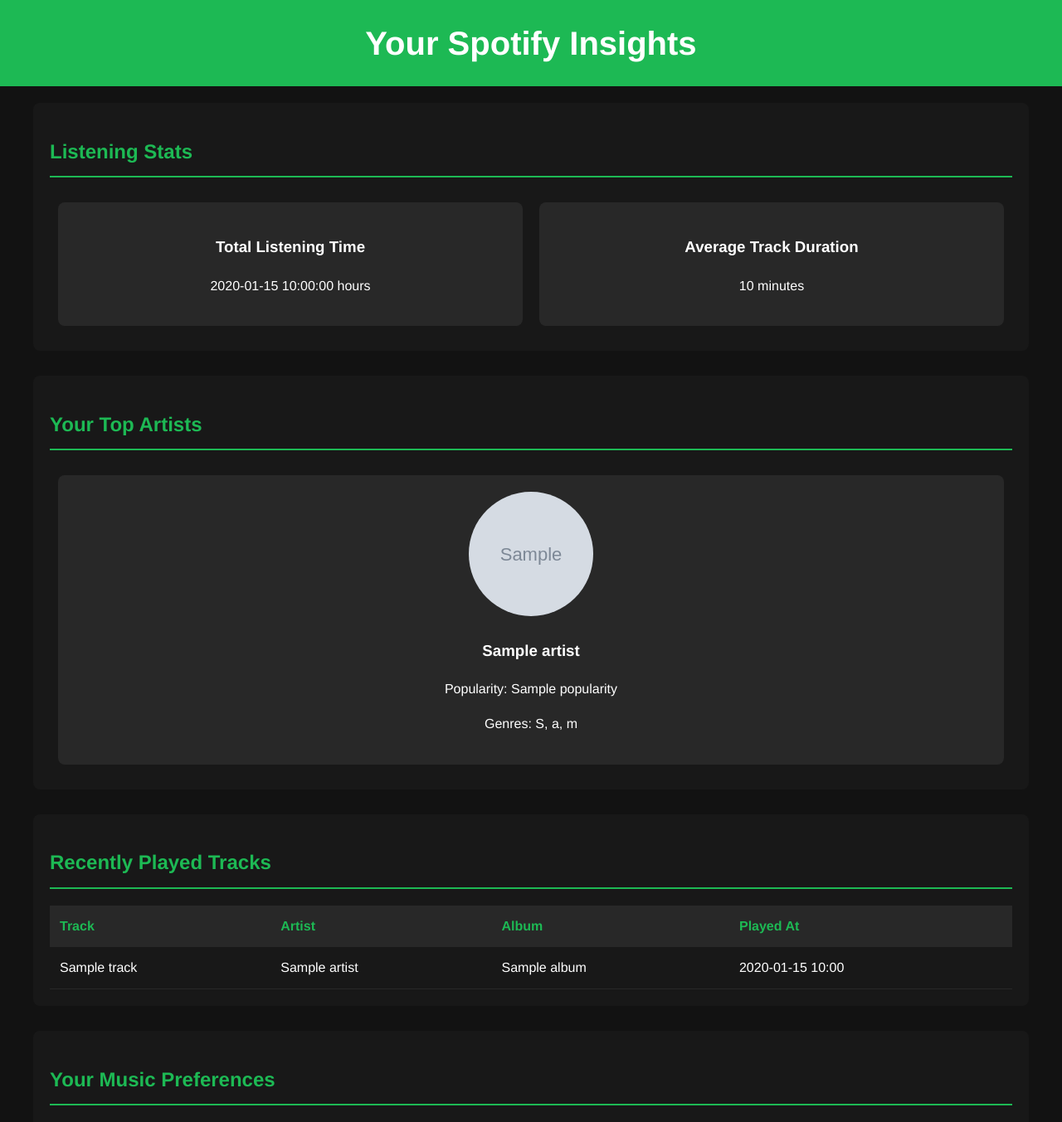
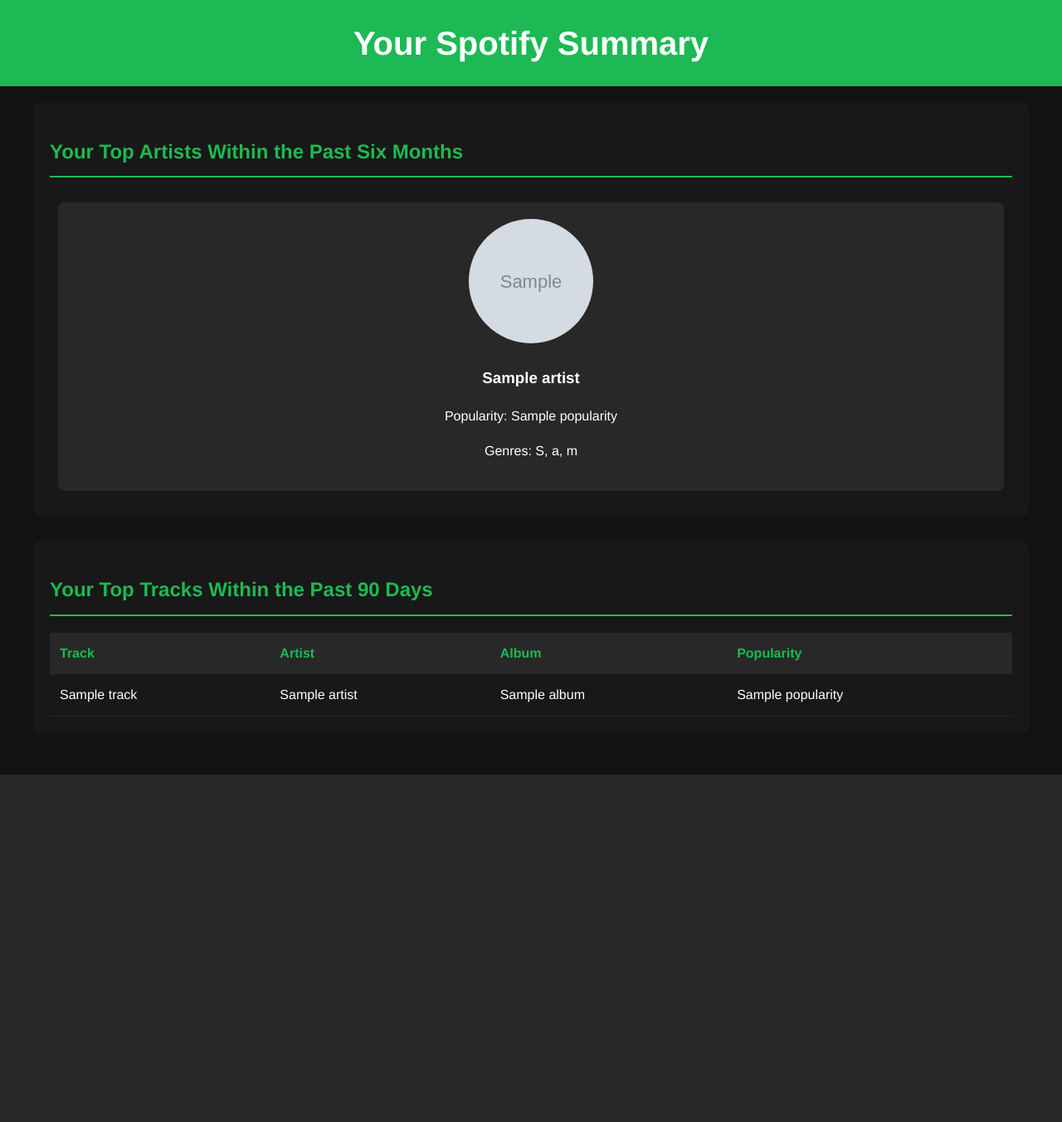
Before and after one commit to jardondaful/Spotify-Data-Analytics-Dashboard, a Flask app: template templates/index.html in a window 1280 px wide. Shown: the top 1353 px of the page at 83% size. After the commit the page ends 934 px from the top, so only its background shows below. Run offline with Flask 3, Linux system fonts and the light colour scheme; the template is opened without the code that fills it: most values are stand-ins (such as "Sample title", 1, 10 or a date in 2020); grey boxes marked "Sample" are stand-in pictures.

Commit message:
Update index.html

```diff
--- a/templates/index.html
+++ b/templates/index.html
@@ -3,32 +3,17 @@
 <head>
     <meta charset="UTF-8">
     <meta name="viewport" content="width=device-width, initial-scale=1.0">
-    <title>Spotify Data Analysis</title>
+    <title>Current Season Summary</title>
     <link rel="stylesheet" href="{{ url_for('static', filename='styles.css') }}">
-    <script src="https://cdn.jsdelivr.net/npm/chart.js"></script>
 </head>
 <body>
     <header>
-        <h1>Your Spotify Insights</h1>
+        <h1>Your Spotify Summary</h1>
     </header>
 
     <main>
-        <section class="listening-stats">
-            <h2>Listening Stats</h2>
-            <div class="stat-cards">
-                <div class="stat-card">
-                    <h3>Total Listening Time</h3>
-                    <p>{{ analytics.total_listen_time_hours }} hours</p>
-                </div>
-                <div class="stat-card">
-                    <h3>Average Track Duration</h3>
-                    <p>{{ analytics.avg_track_duration_min }} minutes</p>
-                </div>
-            </div>
-        </section>
-
         <section class="top-artists">
-            <h2>Your Top Artists</h2>
+            <h2>Your Top Artists Within the Past Six Months</h2>
             <div class="artist-cards">
                 {% for artist in analytics.top_artists %}
                 <div class="artist-card">
@@ -41,67 +26,29 @@
             </div>
         </section>
 
-        <section class="recent-tracks">
-            <h2>Recently Played Tracks</h2>
+        <section class="top-tracks">
+            <h2>Your Top Tracks Within the Past 90 Days</h2>
             <table>
                 <thead>
                     <tr>
                         <th>Track</th>
                         <th>Artist</th>
                         <th>Album</th>
-                        <th>Played At</th>
+                        <th>Popularity</th>
                     </tr>
                 </thead>
                 <tbody>
-                    {% for track in analytics.recent_tracks[:10] %}
+                    {% for track in analytics.top_tracks %}
                     <tr>
                         <td>{{ track.name }}</td>
                         <td>{{ track.artist }}</td>
                         <td>{{ track.album }}</td>
-                        <td>{{ track.played_at.strftime('%Y-%m-%d %H:%M') }}</td>
+                        <td>{{ track.popularity }}</td>
                     </tr>
                     {% endfor %}
                 </tbody>
             </table>
         </section>
-
-        <section class="audio-features">
-            <h2>Your Music Preferences</h2>
-            <canvas id="audioFeaturesChart"></canvas>
-        </section>
     </main>
-
-    <script>
-        // Audio Features Chart
-        var ctx = document.getElementById('audioFeaturesChart').getContext('2d');
-        var audioFeaturesChart = new Chart(ctx, {
-            type: 'radar',
-            data: {
-                labels: ['Danceability', 'Energy', 'Valence'],
-                datasets: [{
-                    label: 'Your Music Preferences',
-                    data: [
-                        {{ analytics.avg_audio_features.danceability }},
-                        {{ analytics.avg_audio_features.energy }},
-                        {{ analytics.avg_audio_features.valence }}
-                    ],
-                    backgroundColor: 'rgba(29, 185, 84, 0.2)',
-                    borderColor: 'rgb(29, 185, 84)',
-                    pointBackgroundColor: 'rgb(29, 185, 84)',
-                    pointBorderColor: '#fff',
-                    pointHoverBackgroundColor: '#fff',
-                    pointHoverBorderColor: 'rgb(29, 185, 84)'
-                }]
-            },
-            options: {
-                scale: {
-                    ticks: {
-                        beginAtZero: true,
-                        max: 1
-                    }
-                }
-            }
-        });
-    </script>
 </body>
 </html>
```
